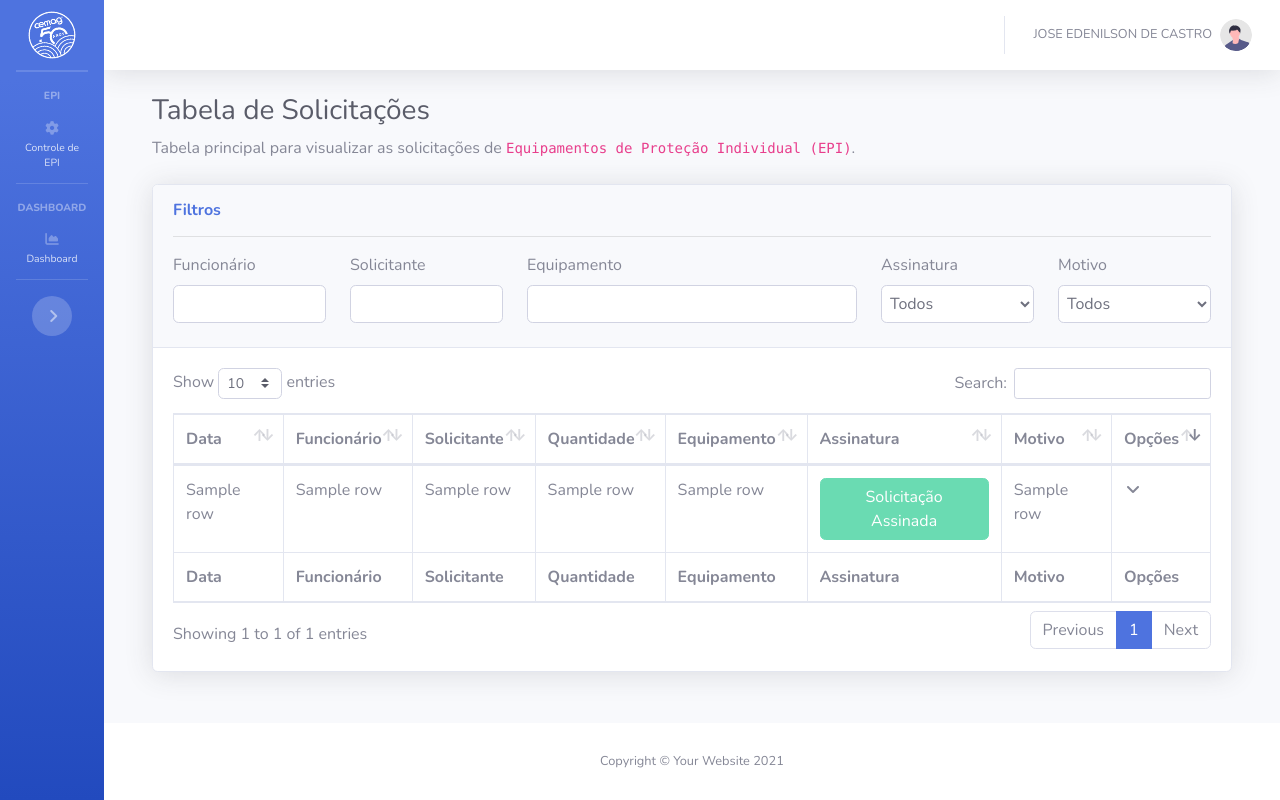
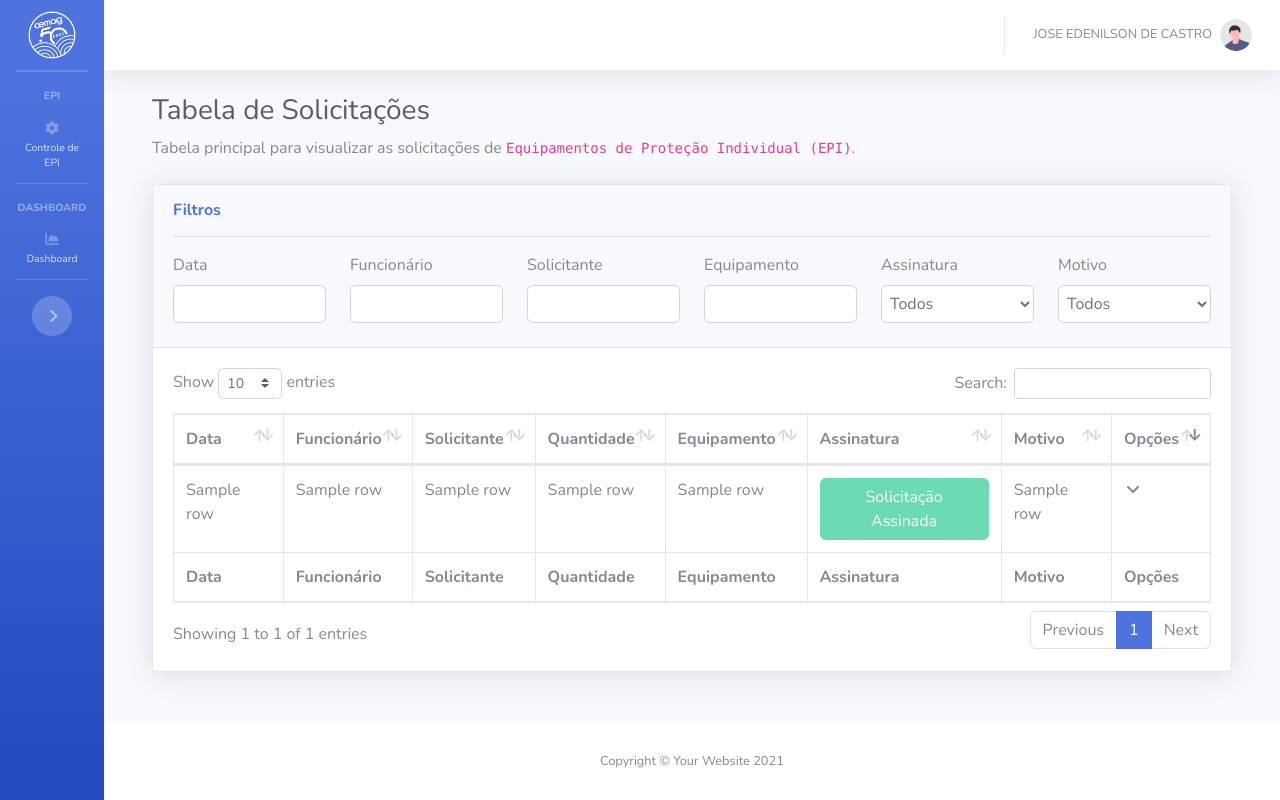
Before and after one commit to Cemag-pcp/projeto_sistema_epi, a Flask app: template templates/home.html in a window 1280 px wide. Run offline with Flask 3, Linux system fonts and the light colour scheme; the template is opened without the code that fills it: most values are stand-ins (such as "Sample title", 1, 10 or a date in 2020); some libraries are stand-ins or nearby versions.

Commit message:
Ajustes finais da primeira sprint

```diff
--- a/static/js/formulario-solicitacao/enviar-solicitacao.js
+++ b/static/js/formulario-solicitacao/enviar-solicitacao.js
@@ -144,14 +144,18 @@ function enviarSolicitacao() {
 
     // Verifique se pelo menos um botão de rádio foi marcado em algum grupo
     if (!radioMarcado) {
-        alert("Selecione uma opção de rádio em cada grupo");
+        alert("Selecione uma opção de rádio em cada grupo")
+        // exibirMensagem("aviso","Selecione uma opção de rádio em cada grupo")
+        $("#loading-overlay").hide();
         document.getElementById('btnEnviarSolicitacao').disabled = false;
         return;
     }
 
     // Se algum campo estiver em branco, pare o loop
     if (campoEmBrancoEncontrado) {
-        alert("Preencha todos os campos");
+        alert("Preencha todos os campos")
+        // exibirMensagem("aviso","Preencha todos os campos")
+        $("#loading-overlay").hide();
         document.getElementById('btnEnviarSolicitacao').disabled = false;
         return;
     }
--- a/templates/home.html
+++ b/templates/home.html
@@ -26,6 +26,10 @@
             <hr>
             <div class="row">
                 <div class="col-sm-2 mb-2">
+                    <label for="data-filter">Data</label>
+                    <input class="form-control" id="data-filter" name="data-filter" autocomplete="off">
+                </div>
+                <div class="col-sm-2 mb-2">
                     <label for="funcionario-filter">Funcionário</label>
                     <input class="form-control" id="funcionario-filter" name="funcionario-filter" autocomplete="off">
                 </div>
@@ -33,7 +37,7 @@
                     <label for="solicitante-filter">Solicitante</label>
                     <input id="solicitante-filter" class="form-control" autocomplete="off">
                 </div>
-                <div class="col-sm-4 mb-2">
+                <div class="col-sm-2 mb-2">
                     <label for="equipamento-filter">Equipamento</label>
                     <input id="equipamento-filter" class="form-control" autocomplete="off">
                 </div>
@@ -354,6 +358,8 @@
 
     function modalExecucao(id_solicitante,funcionario_nome,solicitante_nome) {
 
+        $("#loading-overlay").show();
+
         // REQUISIÇÃO PARA PEGAR OS VALORES DO MODAL EXECUÇÃO
         $('#salvarExecucao').prop('disabled',true)
 
@@ -456,8 +462,11 @@
 
 
                         containerEquipamentos.append(novoInput);
-                        equip_num = 1
-                        equip_num++
+                        if(equip_num === ''){
+                            equip_num = 2
+                        } else{
+                            equip_num++
+                        }
 
                         configurarDropdown('equipamentoSolicitado_'+index, 'listCodigo'+index)
 
@@ -490,11 +499,12 @@
 
                 });
 
-
+                $("#loading-overlay").hide();
             },
             error: function(error) {
                 // hideLoading();
-                alert('Erro ao abir o modal de execução, solicite assistência');
+                alert('Erro ao abrir o modal de edição, solicite assistência');
+                $("#loading-overlay").hide();
                 console.log(error);
             }
         })
@@ -801,7 +811,7 @@
 
 <!-- FILTROS -->
 <script>
-
+    var dataFilter = document.getElementById('data-filter');
     var funcionarioFilter = document.getElementById('funcionario-filter');
     var solicitanteFilter = document.getElementById('solicitante-filter');
     var equipamentoFilter = document.getElementById('equipamento-filter');
@@ -813,6 +823,7 @@
         $('#dataTable').DataTable().destroy();
 
         // Obtém os valores dos filtros
+        let dataFilterValue = dataFilter.value.toLowerCase();
         let funcionarioFilterValue = funcionarioFilter.value.toLowerCase();
         let solicitanteFilterValue = solicitanteFilter.value.toLowerCase();
         let equipamentoFilterValue = equipamentoFilter.value.toLowerCase();
@@ -831,6 +842,7 @@
         });
 
         // Aplica a filtragem para cada coluna
+        table.columns(0).search(dataFilterValue).draw();
         table.columns(1).search(funcionarioFilterValue).draw();
         table.columns(2).search(solicitanteFilterValue).draw();
         table.columns(4).search(equipamentoFilterValue).draw();
@@ -841,6 +853,7 @@
         // Atualiza a exibição da linha conforme necessário
         table.rows().every(function () {
             let shouldDisplay =
+                this.data()[0].toLowerCase().includes(dataFilterValue) &&
                 this.data()[1].toLowerCase().includes(funcionarioFilterValue) &&
                 this.data()[2].toLowerCase().includes(solicitanteFilterValue) &&
                 this.data()[4].toLowerCase().includes(equipamentoFilterValue) &&
@@ -857,6 +870,7 @@
         return visibleRows;
     }
 
+    dataFilter.addEventListener('input', applyFilters);
     funcionarioFilter.addEventListener('input', applyFilters);
     solicitanteFilter.addEventListener('input', applyFilters);
     equipamentoFilter.addEventListener('input', applyFilters);
```
